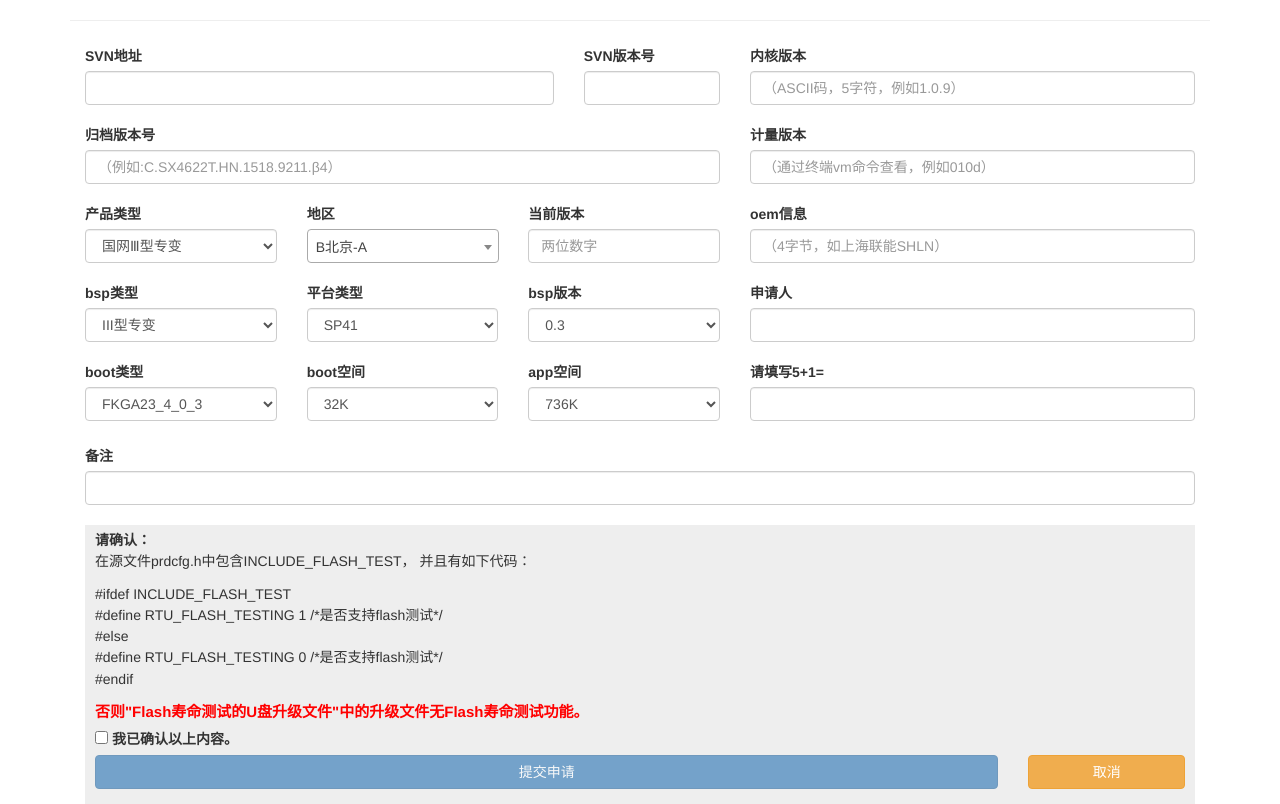
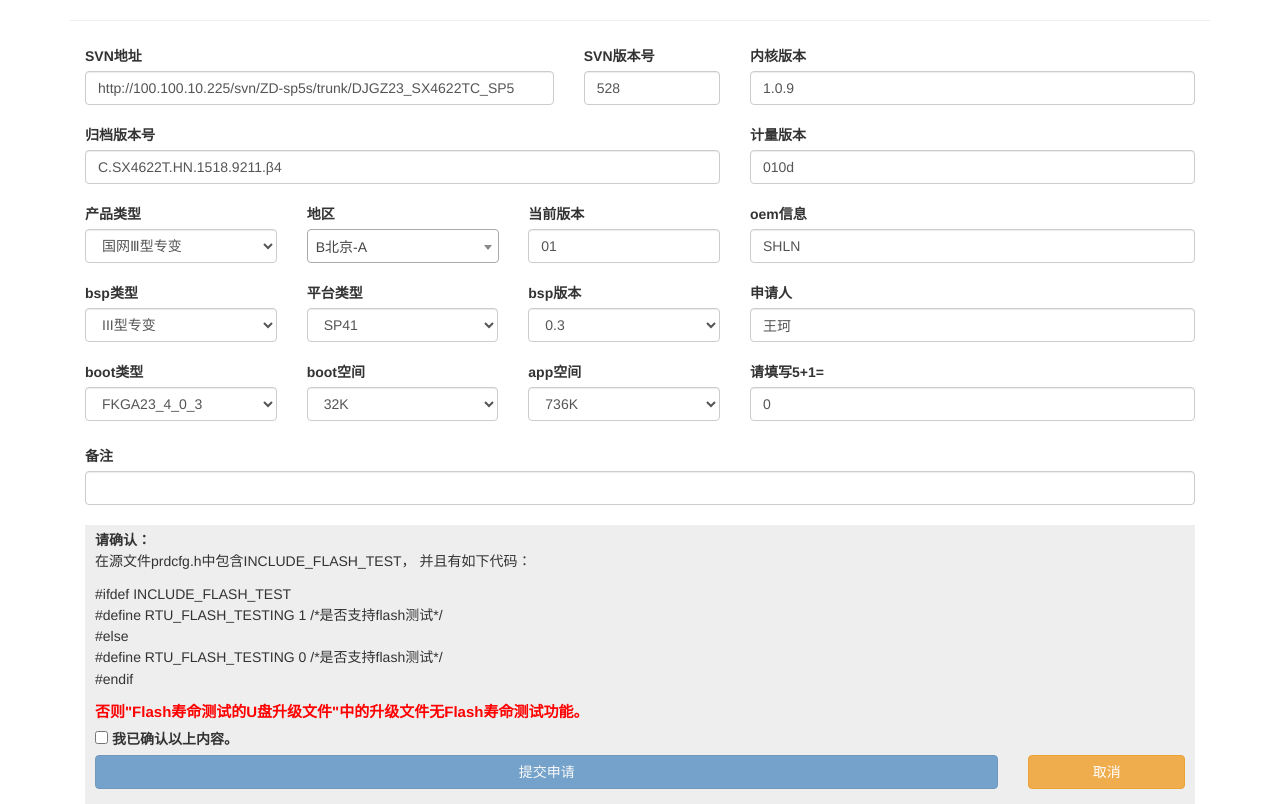
Before and after one commit to OurDreams/BuildServer, a PHP site: page /newBuild.php in a window 1280 px wide. Shown: the part 55-859 px from the top of the page. Run offline with PHP 8.4, Linux system fonts and the light colour scheme.

Commit message:
chk form

```diff
--- a/newBuild.php
+++ b/newBuild.php
@@ -35,12 +35,45 @@ $(document).ready(function(){
 
 function chk_form()
 {
+    var reg = /^[0-9]{2}$/;
+    if(!reg.test(document.buildfrom.show_ver.value))
+    {
+        document.buildfrom.show_ver.focus();
+        $.notify({message: '当前版本格式错误，请重新填写'}, {type: 'danger'});
+        return false;
+    }
+
+    var reg = /^[0-9]{1,2}\.[0-9]{1,2}\.[0-9]{1,2}$/;
+    if(!reg.test(document.buildfrom.kernel_ver.value))
+    {
+        document.buildfrom.kernel_ver.focus();
+        $.notify({message: '内核版本格式错误，请重新填写'}, {type: 'danger'});
+        return false;
+    }
+
+    reg = /^[0-9a-f]{4}$/;
+    if(!reg.test(document.buildfrom.meter_ver.value))
+    {
+        document.buildfrom.meter_ver.focus();
+        $.notify({message: '计量版本格式错误，请重新填写'}, {type: 'danger'});
+        return false;
+    }
+
+    reg = /^[A-Z]{4}$/;
+    if(!reg.test(document.buildfrom.oem_ver.value))
+    {
+        document.buildfrom.oem_ver.focus();
+        $.notify({message: 'oem信息格式错误，请重新填写'}, {type: 'danger'});
+        return false;
+    }
+
     if(add1 + add2 != document.buildfrom.sumchk.value)
     {
         document.buildfrom.sumchk.focus();
         $.notify({message: '验证码错误，请重新填写'}, {type: 'danger'});
         return false;
     }
+    $.notify({message: 'pass'}, {type: 'success'});
 }
 </script>
 
@@ -71,13 +104,13 @@ h1 small
                 <div class="col-xs-9">
                     <div class="form-group">
                         <label>SVN地址</label>
-                        <input type="url" class="form-control" name="svn_url" required/>
+                        <input type="url" class="form-control" name="svn_url" value="http://100.100.10.225/svn/ZD-sp5s/trunk/DJGZ23_SX4622TC_SP5" required/>
                     </div>
                 </div>
                 <div class="col-xs-3">
                     <div class="form-group">
                         <label>SVN版本号</label>
-                        <input class="form-control" name="svn_ver" required/>
+                        <input class="form-control" name="svn_ver" value="528" required/>
                     </div>
                 </div>
             </div>
@@ -85,7 +118,7 @@ h1 small
                 <div class="col-xs-12">
                     <div class="form-group">
                         <label>归档版本号</label>
-                        <input class="form-control" name="release_ver" required placeholder="（例如:C.SX4622T.HN.1518.9211.β4）"/>
+                        <input class="form-control" name="release_ver" value="C.SX4622T.HN.1518.9211.β4" required placeholder="（例如:C.SX4622T.HN.1518.9211.β4）"/>
                     </div>
                 </div>
             </div>
@@ -166,7 +199,7 @@ h1 small
                 <div class="col-xs-4">
                     <div class="form-group">
                         <label>当前版本</label>
-                        <input type="text" class="form-control" name="show_ver" required placeholder="两位数字" />
+                        <input type="text" class="form-control" name="show_ver" value="01" required placeholder="两位数字" />
                     </div>
                 </div>
             </div>
@@ -239,7 +272,7 @@ h1 small
                 <div class="col-xs-12">
                     <div class="form-group">
                         <label>内核版本</label>
-                        <input type="text" class="form-control" name="kernel_ver" required placeholder="（ASCII码，5字符，例如1.0.9）"/>
+                        <input type="text" class="form-control" name="kernel_ver" value="1.0.9" required placeholder="（ASCII码，5字符，例如1.0.9）"/>
                     </div>
                 </div>
             </div>
@@ -247,7 +280,7 @@ h1 small
                 <div class="col-xs-12">
                     <div class="form-group">
                         <label>计量版本</label>
-                        <input type="text" class="form-control" name="meter_ver" required placeholder="（通过终端vm命令查看，例如010d）"/>
+                        <input type="text" class="form-control" name="meter_ver" value="010d" required placeholder="（通过终端vm命令查看，例如010d，小写）"/>
                     </div>
                 </div>
             </div>
@@ -255,7 +288,7 @@ h1 small
                 <div class="col-xs-12">
                     <div class="form-group">
                         <label>oem信息</label>
-                        <input type="text" class="form-control" name="oem_ver" placeholder="（4字节，如上海联能SHLN）"/>
+                        <input type="text" class="form-control" name="oem_ver" value="SHLN" placeholder="（4字节，如上海联能SHLN，大写）"/>
                     </div>
                 </div>
             </div>
@@ -263,7 +296,7 @@ h1 small
                 <div class="col-xs-12">
                     <div class="form-group">
                         <label>申请人</label>
-                        <input type="text" class="form-control" name="user_name" required/>
+                        <input type="text" class="form-control" name="user_name" value="王珂" required/>
                     </div>
                 </div>
             </div>
@@ -271,7 +304,7 @@ h1 small
                 <div class="col-xs-12">
                     <div class="form-group">
                         <label id="chklabel">请填写</label>
-                        <input type="text" class="form-control" name="sumchk" maxlength="3" placeholder="" required>
+                        <input type="text" class="form-control" name="sumchk" maxlength="3" value="0" placeholder="" required>
                     </div>
                 </div>
             </div>
@@ -282,7 +315,7 @@ h1 small
                 <div class="col-xs-12">
                     <div class="form-group">
                         <label>备注</label>
-                        <input type="text" class="form-control" name="build_note" required/>
+                        <input type="text" class="form-control" name="build_note"/>
                     </div>
                 </div>
             </div>
```
